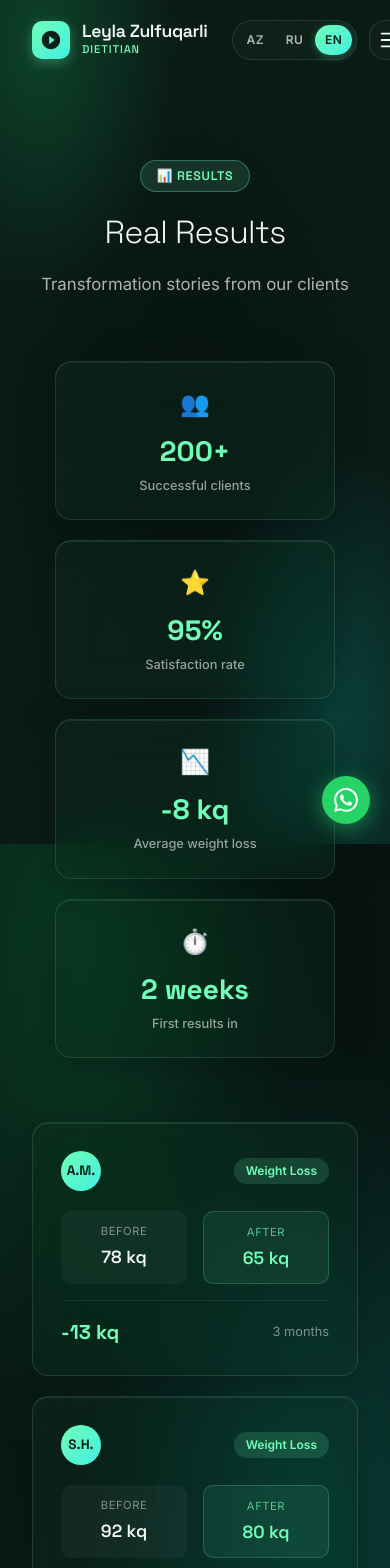
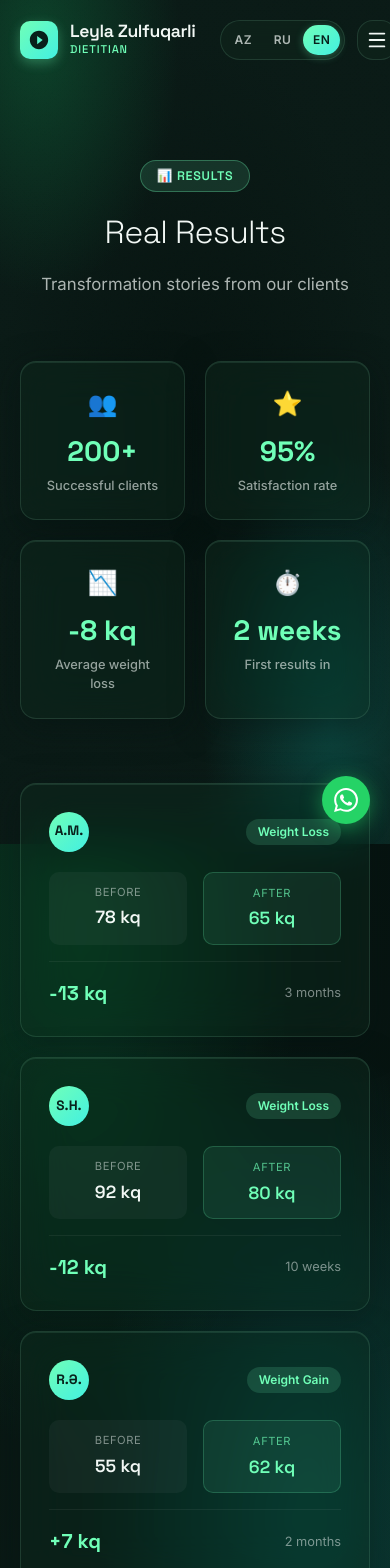
Before and after one commit to zakasmd/dietoloq, a Next.js app: page /en/results in a window 390 px wide. Shown: the top 1568 px of the page. Built offline with nearby package versions, Linux system fonts and the light colour scheme.

Commit message:
fix: replace fixed flex basis with auto-fit grids for robust mobile scaling, reduce mobile container padding, add error tracking to admin panel

```diff
--- a/src/app/[locale]/results/page.tsx
+++ b/src/app/[locale]/results/page.tsx
@@ -43,7 +43,7 @@ export default function ResultsPage() {
       {/* Stats */}
       <section style={{ padding: '0 0 4rem' }}>
         <div className="container">
-          <div style={{ display: 'flex', flexWrap: 'wrap', gap: '1.25rem', justifyContent: 'center' }}>
+          <div style={{ display: 'grid', gridTemplateColumns: 'repeat(auto-fit, minmax(150px, 1fr))', gap: '1.25rem', justifyContent: 'center' }}>
             {stats.map((s, i) => (
               <motion.div
                 key={s.label}
@@ -52,7 +52,7 @@ export default function ResultsPage() {
                 whileInView={{ opacity: 1, y: 0 }}
                 viewport={{ once: true }}
                 transition={{ duration: 0.5, delay: i * 0.1 }}
-                style={{ padding: '1.5rem', borderRadius: 'var(--radius)', textAlign: 'center', flex: '1 1 200px', maxWidth: '280px' }}
+                style={{ padding: '1.5rem', borderRadius: 'var(--radius)', textAlign: 'center' }}
               >
                 <div style={{ fontSize: '1.5rem', marginBottom: '0.5rem' }}>{s.icon}</div>
                 <div style={{ fontFamily: 'Space Grotesk,sans-serif', fontSize: '1.75rem', fontWeight: 700, color: 'hsl(var(--primary))', marginBottom: '0.25rem' }}>{s.val}</div>
@@ -66,7 +66,7 @@ export default function ResultsPage() {
       {/* Results grid */}
       <section style={{ padding: '0 0 5rem' }}>
         <div className="container">
-          <div style={{ display: 'flex', flexWrap: 'wrap', gap: '1.25rem', justifyContent: 'center' }}>
+          <div style={{ display: 'grid', gridTemplateColumns: 'repeat(auto-fit, minmax(280px, 1fr))', gap: '1.25rem', justifyContent: 'center' }}>
             {results.map((r, i) => (
               <motion.div
                 key={r.id}
@@ -75,7 +75,7 @@ export default function ResultsPage() {
                 whileInView={{ opacity: 1, y: 0 }}
                 viewport={{ once: true }}
                 transition={{ duration: 0.5, delay: i * 0.08 }}
-                style={{ padding: '1.75rem', borderRadius: 'var(--radius)', flex: '1 1 300px', maxWidth: '400px' }}
+                style={{ padding: '1.75rem', borderRadius: 'var(--radius)' }}
               >
                 <div style={{ display: 'flex', justifyContent: 'space-between', alignItems: 'center', marginBottom: '1.25rem' }}>
                   <div style={{
--- a/src/app/[locale]/services/page.tsx
+++ b/src/app/[locale]/services/page.tsx
@@ -28,7 +28,7 @@ export default function ServicesPage() {
 
       <section style={{ padding: '0 0 5rem' }}>
         <div className="container">
-          <div style={{ display: 'flex', flexWrap: 'wrap', gap: '1.5rem', justifyContent: 'center' }}>
+          <div style={{ display: 'grid', gridTemplateColumns: 'repeat(auto-fit, minmax(260px, 1fr))', gap: '1.5rem', justifyContent: 'center' }}>
             {serviceKeys.map((key, index) => {
               const Icon = serviceIcons[index];
               const isPopular = index === 0;
@@ -43,7 +43,7 @@ export default function ServicesPage() {
                   style={{
                     padding: '2rem', borderRadius: 'var(--radius)', position: 'relative', overflow: 'hidden',
                     border: isPopular ? '1px solid hsl(var(--primary)/0.4)' : '1px solid hsl(var(--glass-border))',
-                    display: 'flex', flexDirection: 'column', flex: '1 1 300px', maxWidth: '400px'
+                    display: 'flex', flexDirection: 'column'
                   }}
                 >
                   {isPopular && (
--- a/src/app/admin/courses/page.tsx
+++ b/src/app/admin/courses/page.tsx
@@ -42,13 +42,22 @@ export default function CoursesAdminPage() {
     fetchLessons(courseId);
   };
 
+  const [formError, setFormError] = useState<string | null>(null);
+
   const createCourse = async (data: CourseForm) => {
+    setFormError(null);
     const supabase = createClient();
-    const { data: newCourse } = await supabase
+    const { data: newCourse, error } = await supabase
       .from('courses')
       .insert({ title_az: data.title_az, description_az: data.description_az, price: data.price ? parseFloat(data.price) : null })
       .select()
       .single();
+
+    if (error) {
+      setFormError(error.message);
+      return;
+    }
+
     setShowCourseForm(false);
     courseForm.reset();
     await fetchCourses();
@@ -66,14 +75,21 @@ export default function CoursesAdminPage() {
 
   const addLesson = async (data: LessonForm) => {
     if (!addLessonFor) return;
+    setFormError(null);
     const supabase = createClient();
-    await supabase.from('lessons').insert({
+    const { error } = await supabase.from('lessons').insert({
       course_id: addLessonFor, title_az: data.title_az,
       youtube_url: data.youtube_url || null, pdf_url: data.pdf_url || null,
       order_index: parseInt(data.order_index) || 1,
       duration_minutes: parseInt(data.duration_minutes) || null,
       is_published: true,
     });
+
+    if (error) {
+      setFormError(error.message);
+      return;
+    }
+
     const courseId = addLessonFor;
     setAddLessonFor(null);
     lessonForm.reset();
@@ -104,6 +120,7 @@ export default function CoursesAdminPage() {
       {showCourseForm && (
         <div style={{ background: 'white', borderRadius: 'var(--radius-2xl)', padding: '2rem', boxShadow: 'var(--shadow-card)', border: '1.5px solid var(--color-primary-200)' }}>
           <h3 style={{ marginBottom: '1.25rem' }}>Yeni Kurs Əlavə Et</h3>
+          {formError && <div style={{ padding: '1rem', background: '#FEE2E2', color: '#991B1B', borderRadius: '8px', marginBottom: '1rem', fontSize: '0.9rem' }}>{formError}</div>}
           <form onSubmit={courseForm.handleSubmit(createCourse)} style={{ display: 'flex', flexDirection: 'column', gap: '1rem' }}>
             <div className="form-group">
               <label className="form-label">Kursun adı (AZ) *</label>
@@ -157,6 +174,7 @@ export default function CoursesAdminPage() {
           {addLessonFor === course.id && (
             <div style={{ padding: '1.25rem 1.5rem', background: 'var(--color-primary-50)', borderTop: '1px solid var(--color-primary-200)' }}>
               <h4 style={{ fontSize: '0.9rem', marginBottom: '1rem' }}>Yeni Dərs Əlavə Et</h4>
+              {formError && <div style={{ padding: '1rem', background: '#FEE2E2', color: '#991B1B', borderRadius: '8px', marginBottom: '1rem', fontSize: '0.9rem' }}>{formError}</div>}
               <form onSubmit={lessonForm.handleSubmit(addLesson)} style={{ display: 'grid', gridTemplateColumns: '1fr 1fr', gap: '0.75rem' }}>
                 <div className="form-group" style={{ gridColumn: '1 / -1' }}>
                   <label className="form-label">Dərsin adı *</label>
--- a/src/app/globals.css
+++ b/src/app/globals.css
@@ -101,12 +101,19 @@
 .container {
   margin-left: auto;
   margin-right: auto;
-  padding-left: 2rem;
-  padding-right: 2rem;
+  padding-left: 1.25rem;
+  padding-right: 1.25rem;
   max-width: 90rem;
   width: 100%;
   position: relative;
   z-index: 10;
+}
+
+@media (min-width: 640px) {
+  .container {
+    padding-left: 2rem;
+    padding-right: 2rem;
+  }
 }
 
   .section {
```
